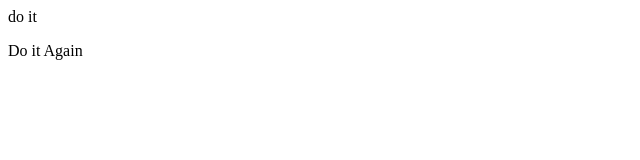
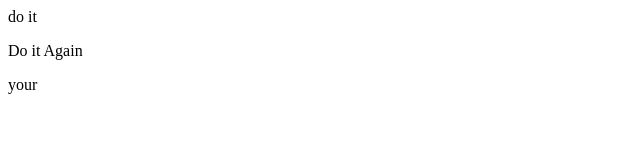
Before and after one commit to godjpccoder-star/DemoLearn, a plain HTML site: page index.html in a window 1280 px wide. Shown: the full height of the page, 0-640 px from the left. Drawn offline with Linux system fonts and the light colour scheme.

Commit message:
Add fess

```diff
--- a/index.html
+++ b/index.html
@@ -1,2 +1,3 @@
 <p>do it </p>
 <p>Do it Again</p>
+<p>your</p>
```
